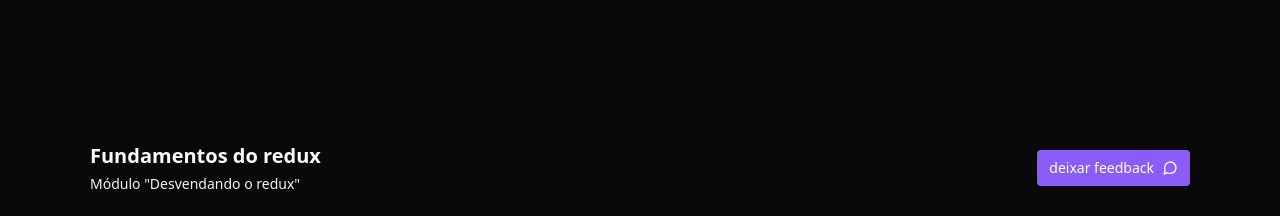
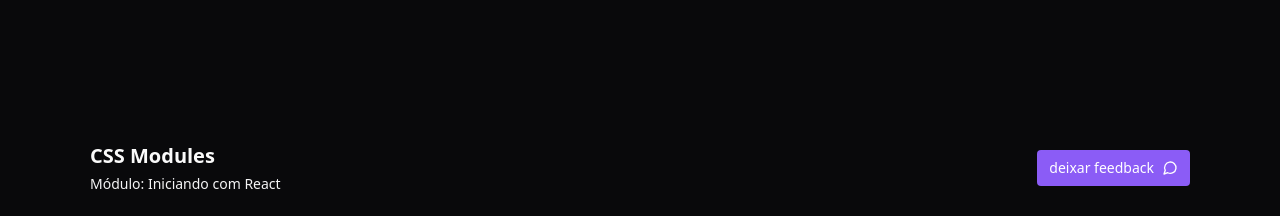
Before and after one commit to ReinaldoARamos/React-Zuzstand, a React (Vite) app: page / in a window 1280 px wide. Shown: the top 216 px of the page. Built offline with nearby package versions, Linux system fonts and the light colour scheme.

Commit message:
ajustando currentModule pois coloquei ambos como o lessonModule  e isso retornava as inforamações erradas

```diff
--- a/src/components/Header.tsx
+++ b/src/components/Header.tsx
@@ -1,12 +1,21 @@
 import { MessageCircle } from "lucide-react";
+import { useAppSelector } from "../store";
 
 export function Header() {
+  const { currentLesson, currentModule } = useAppSelector((state) => {
+    const { currentModuleIndex, currentLessonIndex } = state.player;
+
+    const currentModule = state.player.course.modules[currentModuleIndex];
+    const currentLesson = currentModule.lessons[currentLessonIndex];
+
+    return { currentLesson, currentModule };
+  });
   return (
     <div className="flex items-center justify-between">
       <div className="flex flex-col gap-1">
-        <h1 className="text-xl font-bold">Fundamentos do redux</h1>
+        <h1 className="text-xl font-bold"> {currentLesson.title}</h1>
         <span className="text-sm text-zinc-100">
-          Módulo "Desvendando o redux"
+          {`Módulo: ${currentModule.title}`}
         </span>
       </div>
 
--- a/src/components/Modules.tsx
+++ b/src/components/Modules.tsx
@@ -24,10 +24,10 @@ export function Modules({ title, lessonsAmount, moduleIndex }: ModuleProps) {
           <strong>{title}</strong>
           <span className="text-xs text-zinc-400">{lessonsAmount} aulas</span>
         </div>
-        <ChevronDown className="ml-auto h-6 w-6 text-zinc-400 group-data-[state=open]:rotate-180 transition-transform" />
+        <ChevronDown className="ml-auto h-6 w-6 text-zinc-400 group-data-[state=open]:rotate-180 transition-transform duration-300" />
       </Collapsable.Trigger>
       <Collapsable.Content>
-        <nav className="relative flex flex-col gap-4 p-6 transition">
+        <nav className="relative flex flex-col gap-4 p-6 transition duration-300">
           {lessons.map((lesson, lessonIndex) => {
             return (
               <Lesson minutesAmount={lesson.duration} title={lesson.title} onPlay={() => dispatch(play([moduleIndex, lessonIndex]))} />
--- a/src/pages/Video.tsx
+++ b/src/pages/Video.tsx
@@ -1,4 +1,3 @@
-import ReactPlayer from "react-player";
 import { Header } from "../components/Header";
 import { Modules } from "../components/Modules";
 import { useAppSelector } from "../store";
--- a/src/store/slices/player.ts
+++ b/src/store/slices/player.ts
@@ -64,7 +64,7 @@ const playerSLice = createSlice({
 
   reducers: {
     play: (state, action) => {
-        state.currentLessonIndex = action.payload[0]
+        state.currentModuleIndex = action.payload[0]
         state.currentLessonIndex = action.payload[1]
     }
   },
```
